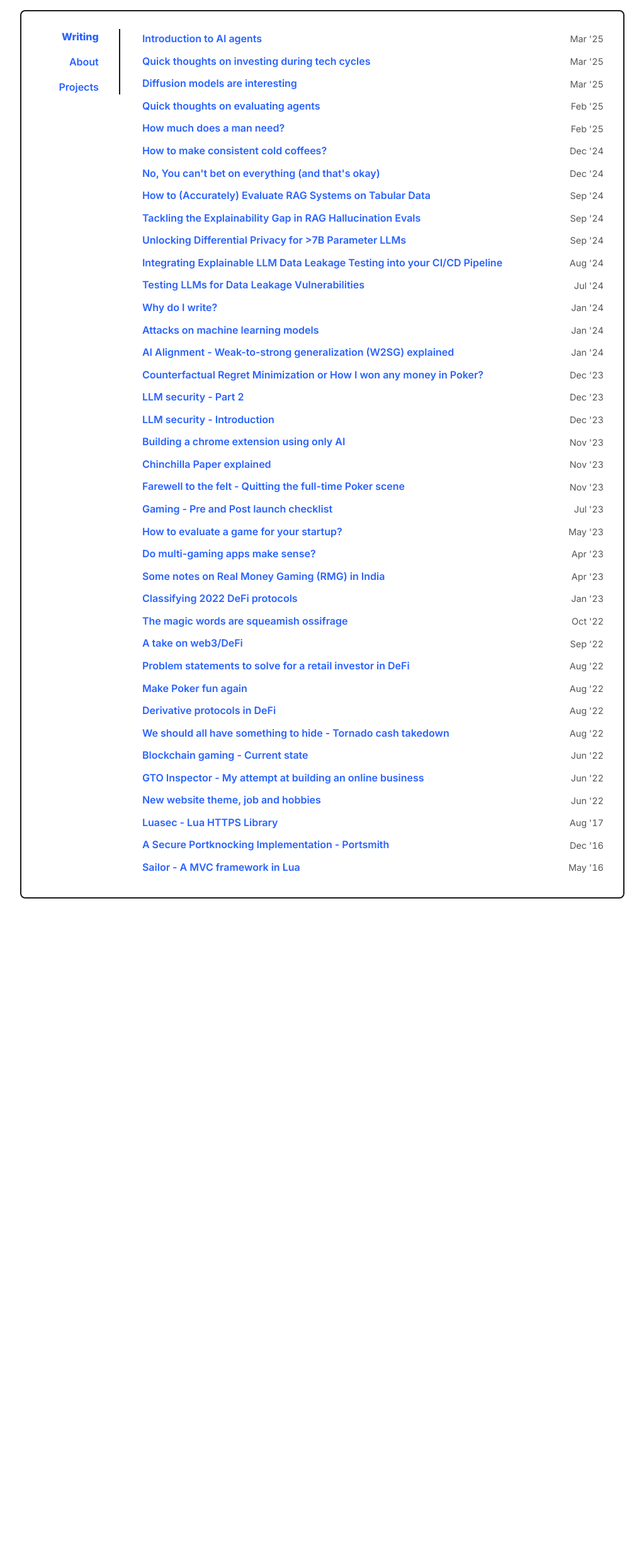
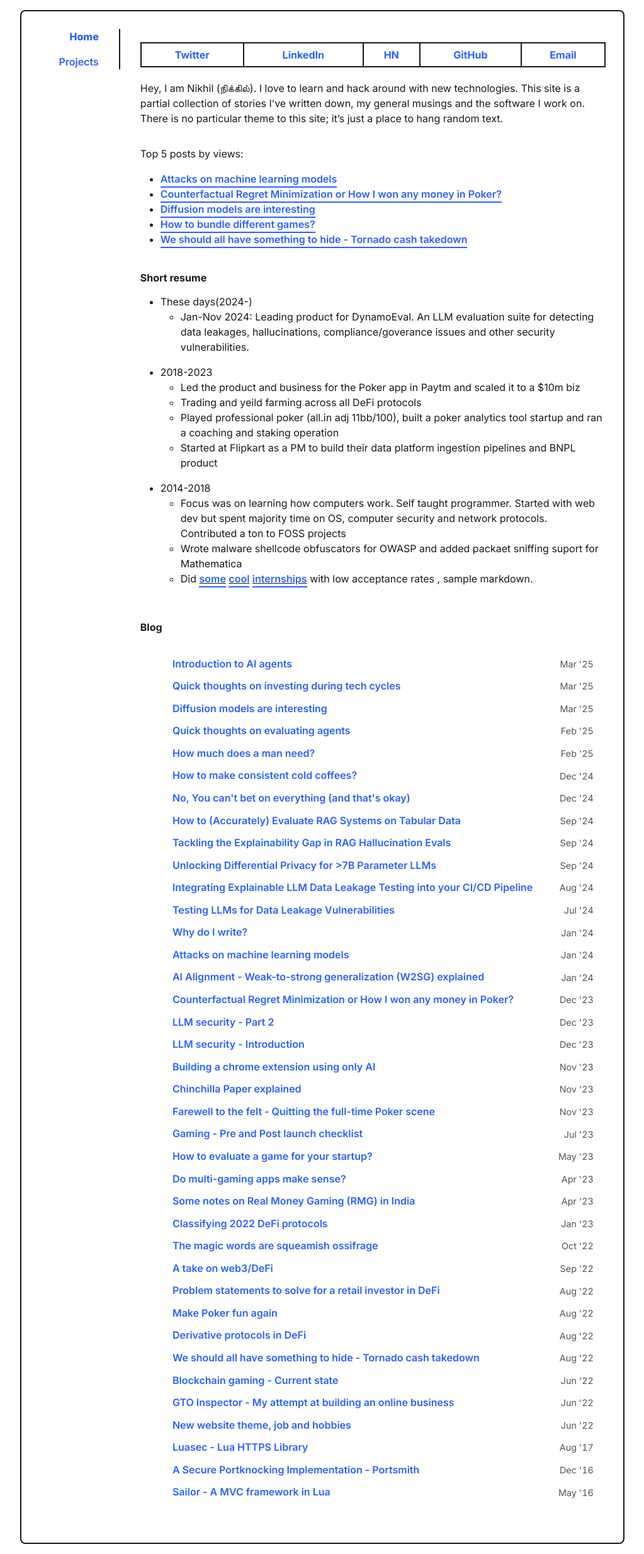
Before and after one commit to r-nikhil/r-nikhil.github.io, a Jekyll site: the page built from index.html, in a window 1280 px wide. Shown: the whole page at 63% size, without its empty margins (128-1151 px from the left). Built offline with Jekyll 4.4.1, drawn with Linux system fonts in a browser that asks for light colours; before the commit the page ends 1443 px from its top, so only the background shows below that.

Commit message:
merge about and home

```diff
--- a/_data/navigation.yml
+++ b/_data/navigation.yml
@@ -1,7 +1,5 @@
 links:
-- title: Writing
+- title: Home
   url: /
-- title: About
-  url: /about
 - title: Projects
   url: /projects
--- a/index.html
+++ b/index.html
@@ -1,6 +1,95 @@
 ---
-layout: default
+layout: page
 ---
+
+
+<style>
+  table {
+    width: 100%;
+    border-collapse: separate;
+    border-spacing: 0;
+    margin: 5px 0;
+    border: 1px solid var(--border-color);
+    /* box-shadow: var(--box-shadow); */
+    background-color: var(--bg-color);
+  }
+
+  td {
+    padding: 1px;
+    text-align: center;
+    border: 1px solid var(--border-color);
+    transition: all 0.1s ease;
+  }
+
+  td:hover {
+    transform: translate(-2px, -2px);
+    box-shadow: 3px 3px 0px 0px rgba(0,0,0,1);
+    background-color: rgba(0, 102, 204, 0.05);
+  }
+
+  table a {
+    display: block;
+    font-weight: 700;
+    padding: 5px;
+    border-bottom: none;
+    transition: all 0.2s ease;
+  }
+
+  table a:hover {
+    color: var(--link-hover-color);
+    transform: scale(1.05);
+  }
+</style>
+
+  <table>
+    <tr>
+      <td><a href="https://twitter.com/rnikhilcom">Twitter</a></td>
+      <td><a href="https://www.linkedin.com/in/rnikhilcom/">LinkedIn</a></td>
+      <td><a href="https://news.ycombinator.com/user?id=whoami_nr">HN</a></td>
+      <td><a href="https://github.com/r-nikhil">GitHub</a></td>
+      <td><a href="mailto:contact@rnikhil.com">Email</a></td>
+    </tr>
+  </table>
+
+
+<p>Hey, I am Nikhil (நிக்கில்). I love to learn and hack around with new technologies. This site is a partial collection of stories I’ve written down, my general musings and the software I work on. There is no particular theme to this site; it’s just a place to hang random text.</p>
+<p>Top 5 posts by views: </p>
+<ul>
+<li><a href = "https://rnikhil.com/2024/01/07/attacking-neural-networks.html">Attacks on machine learning models</a></li>
+<li><a href = "https://rnikhil.com/2023/12/31/ai-cfr-solver-poker.html">Counterfactual Regret Minimization or How I won any money in Poker?</a></li>
+<li><a href = "https://rnikhil.com/2025/03/06/diffusion-models-eval">Diffusion models are interesting</a></li>
+<li><a href = "https://rnikhil.com/2023/04/09/multi-vs-single-gaming.html">How to bundle different games?</a></li>
+<li><a href = "https://rnikhil.com/2022/08/09/tornado-cash-block.html">We should all have something to hide - Tornado cash takedown</a></li>
+</ul>
+<h4 id="short-resume">Short resume</h4>
+<ul>
+<li>These days(2024-)<ul>
+<li>Jan-Nov 2024: Leading product for DynamoEval. An LLM evaluation suite for detecting data leakages, hallucinations, compliance/goverance issues and other security vulnerabilities.</li>
+</ul>
+</li>
+<li>2018-2023<ul>
+<li>Led the product and business for the Poker app in Paytm and scaled it to a $10m biz</li>
+<li>Trading and yeild farming across all DeFi protocols </li>
+<li>Played professional poker (all.in adj 11bb/100), built a poker analytics tool startup and ran a coaching and staking operation</li>
+<li>Started at Flipkart as a PM to build their data platform ingestion pipelines and BNPL product</li>
+</ul>
+</li>
+<li>2014-2018<ul>
+<li>Focus was on learning how computers work. Self taught programmer. Started with web dev but spent majority time on OS, computer security and network protocols. Contributed a ton to FOSS projects</li>
+<li>Wrote malware shellcode obfuscators for OWASP and added packaet sniffing suport for Mathematica</li>
+<li>Did <ins><a href="https://summerofcode.withgoogle.com/">some</a></ins> <ins><a href="https://owasp.org/www-community/initiatives/code_sprint/">cool</a></ins> <ins><a href="https://education.wolfram.com/summer-school">internships</a></ins> with low acceptance rates
+, sample markdown.</li>
+</ul>
+</li>
+</ul>
+<h4 id="second-heading">Blog</h4>
+
+
+
+
+
+
+
 
 <section class="posts">
 <ul>
```
